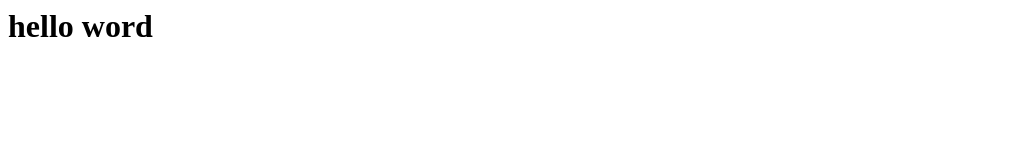
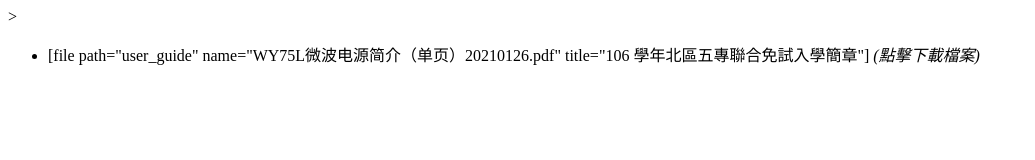
Before and after one commit to Richion/Richion.github.io, a plain HTML site: page index.html in a window 1280 px wide. Shown: the whole page, without its empty margins (0-1035 px from the left). Drawn offline with Linux system fonts and the light colour scheme.

Commit message:
Update index.html

```diff
--- a/index.html
+++ b/index.html
@@ -1,3 +1,6 @@
 <html>
- <h1>hello word</h1>
+ >
+ <ul class="file_list icon mb5 h3">
+    <li>[file path="user_guide" name="WY75L微波电源简介（单页）20210126.pdf" title="106 學年北區五專聯合免試入學簡章"] <em>(點擊下載檔案)</em></li>
+</ul>
 </html>
```
